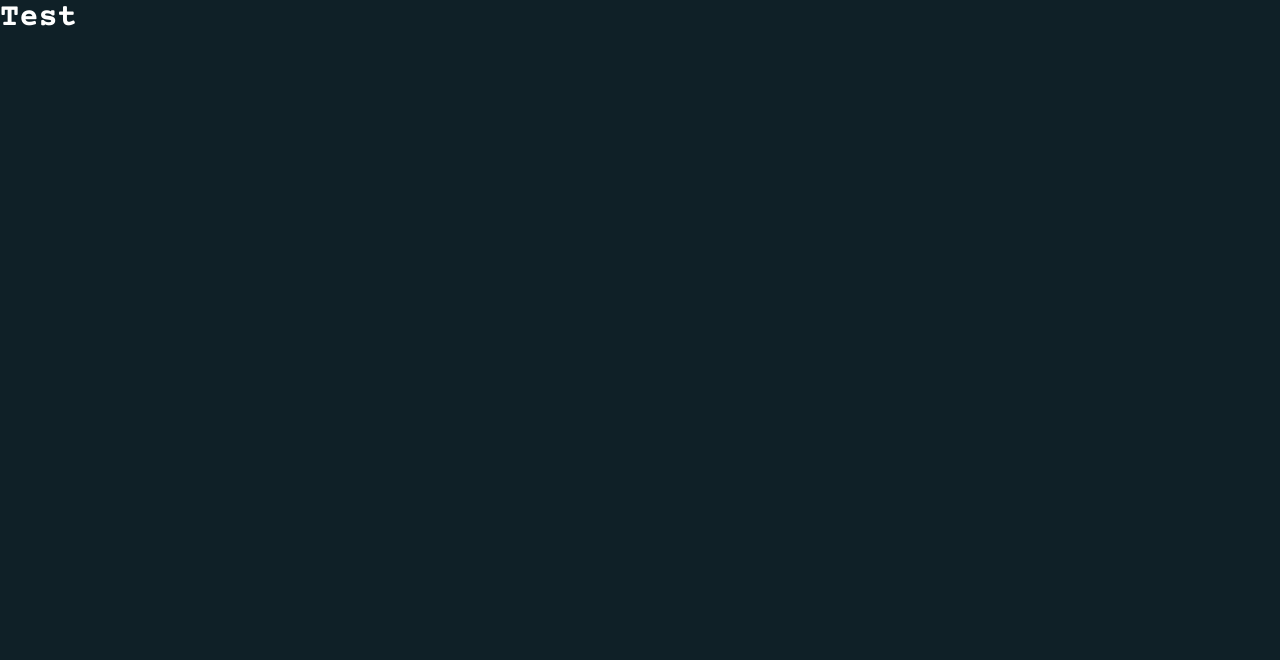
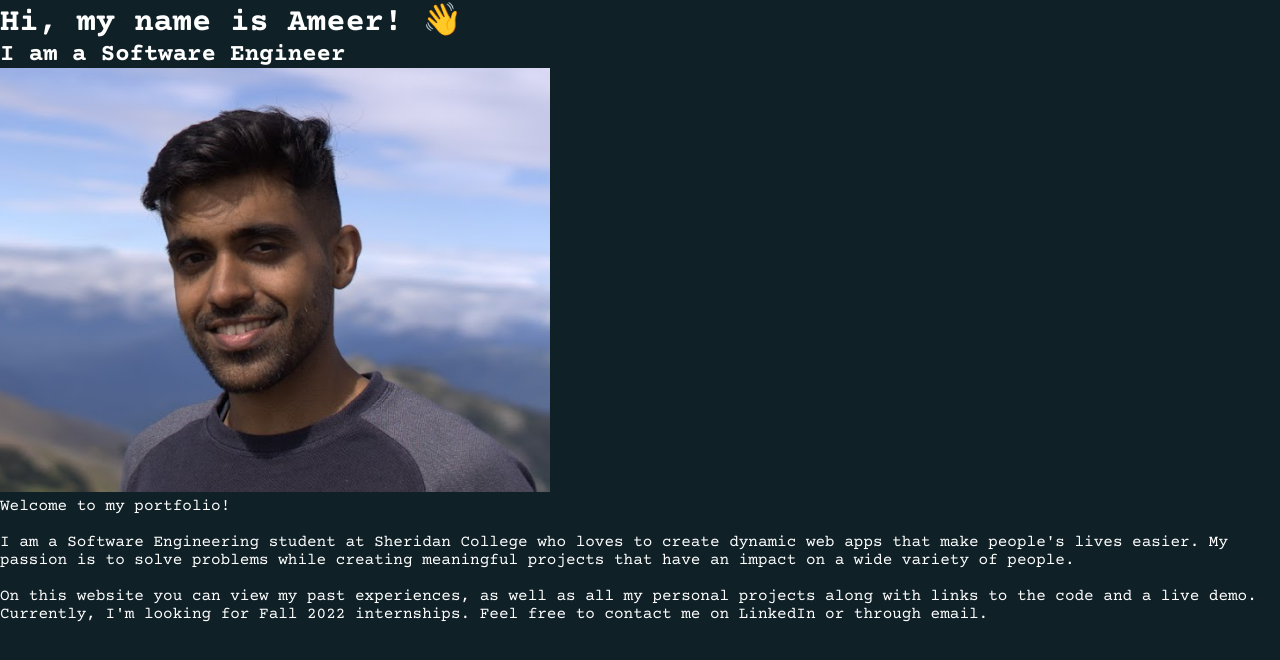
Before and after one commit to ameer-ahmad/portfolio2022, a React (Create React App) app: page / in a window 1280 px wide. Shown: the top 660 px of the page. Built offline with nearby package versions, Linux system fonts and the light colour scheme.

Commit message:
about section content

```diff
--- a/src/App.js
+++ b/src/App.js
@@ -1,9 +1,10 @@
 import './App.css';
+import About from './components/About'
 
 function App() {
   return (
     <div className="App">
-      <h1>Test</h1>
+      <About />
     </div>
   );
 }
--- /dev/null
+++ b/src/components/About.js
@@ -0,0 +1,22 @@
+import React from 'react'
+import ameer from './ameer.png'
+
+function About() {
+  return (
+    <div className="about">
+        <div className="aboutLeft">
+            <h1>Hi, my name is Ameer! 👋</h1>
+            <h2>I am a Software Engineer</h2>
+        </div>
+        <div className="aboutRight">
+            <img className="aboutImg" src={ameer} alt="Ameer Ahmad" />
+            <p>Welcome to my portfolio! <br/><br/> I am a Software Engineering student at Sheridan College who loves to create dynamic web apps that make people's lives easier. My passion
+            is to solve problems while creating meaningful projects that have an impact on a wide variety of people. <br/><br/> On this website you can view my past experiences, as well as all
+            my personal projects along with links to the code and a live demo. Currently, I'm looking for Fall 2022 internships. Feel free to contact me on LinkedIn or through email.</p>
+        </div>
+
+    </div>
+  )
+}
+
+export default About
```
Also changed, not shown: src/components/ameer.png (added).
